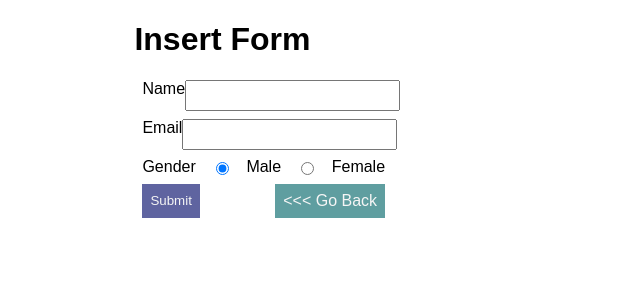
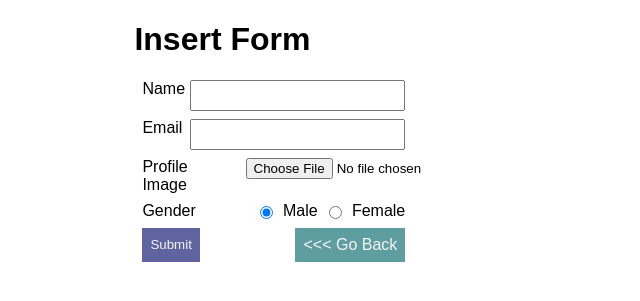
Before and after one commit to subiniz/php-crud, a PHP site: page /insert.php in a window 1280 px wide. Shown: the top 301 px of the page, without its empty margins (0-640 px from the left). Run offline with PHP 8.4, Linux system fonts and the light colour scheme.

Commit message:
added js file, fixed css for image and radio box

```diff
--- a/box.html
+++ b/box.html
@@ -5,6 +5,8 @@
     <meta http-equiv="X-UA-Compatible" content="IE=edge">
     <meta name="viewport" content="width=device-width, initial-scale=1.0">
     <title>Box Model</title>
+    <link rel="stylesheet" href="css/style.css">
+    <script src="js/script.js"></script>
     <style>
         body {
             font-family: 'Times New Roman', Times, serif
@@ -41,6 +43,10 @@
     </style>
 </head>
 <body>
+    <script>
+        document.write("<h1>This is a js statement</h1>");
+        console.log("This is a console statement"); //Debugging purpose
+    </script>
 <div class="container">
     <h1>Heading 1</h1>
     <div id="red" class="box"></div>
--- a/css/style.css
+++ b/css/style.css
@@ -46,7 +46,7 @@ th, td {
 .form-input {
     display: flex;
     justify-content: space-between;
-    width: 24%;
+    width: 26%;
     margin: .5rem;
 }
 
--- a/insert.php
+++ b/insert.php
@@ -21,8 +21,12 @@
                 <input type="email" name="email" id="" class="text-input">
             </div>
             <div class="form-input">
+                <label for="">Profile Image</label>
+                <input type="file" name="image" id="" style="margin-left: 22%;">
+            </div>
+            <div class="form-input">
                 <label for="">Gender</label>
-                <input type="radio" name="gender" id="" value="m" checked="checked"> Male
+                <input type="radio" name="gender" id="" value="m" checked="checked" style="margin-left: 22%;"> Male
                 <input type="radio" name="gender" id="" value="f"> Female
             </div>
             <div class="form-input">
```
Also changed, not shown: js/script.js (added).
